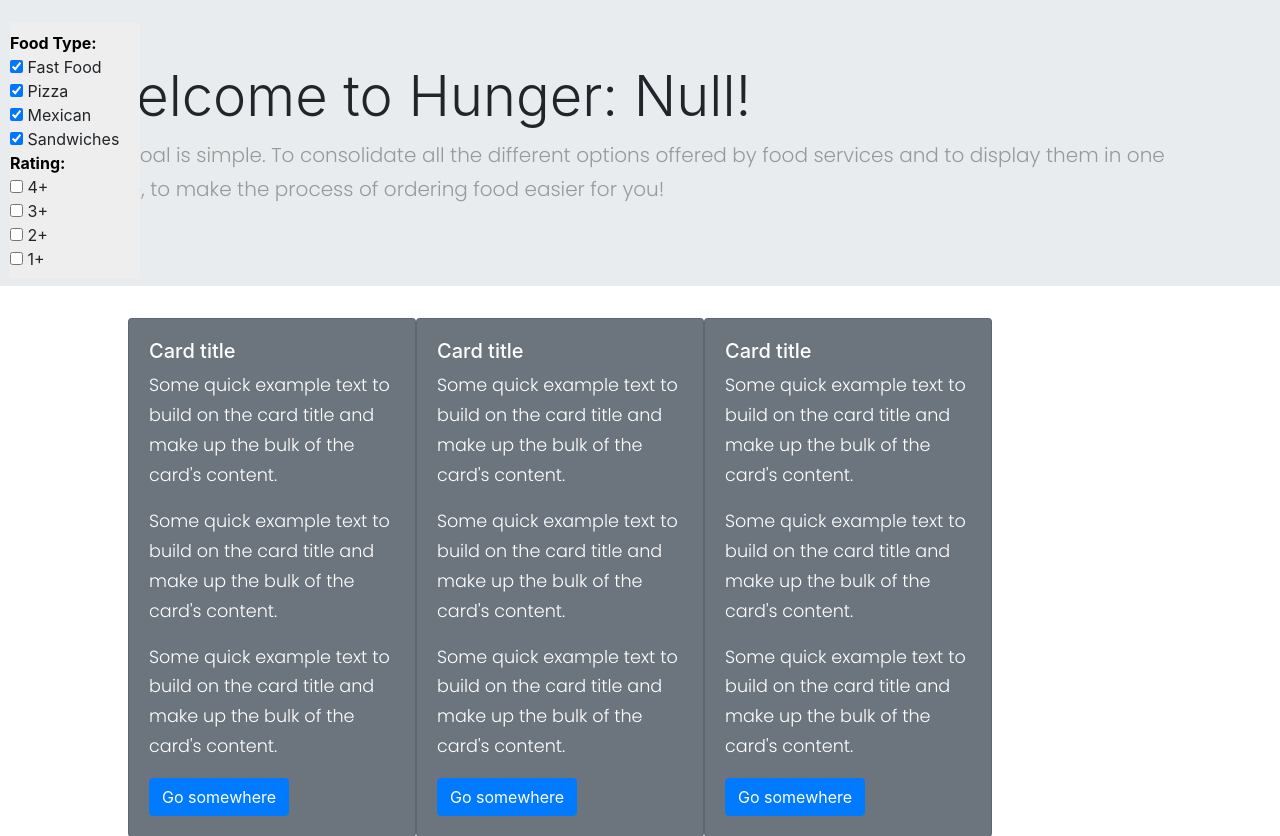
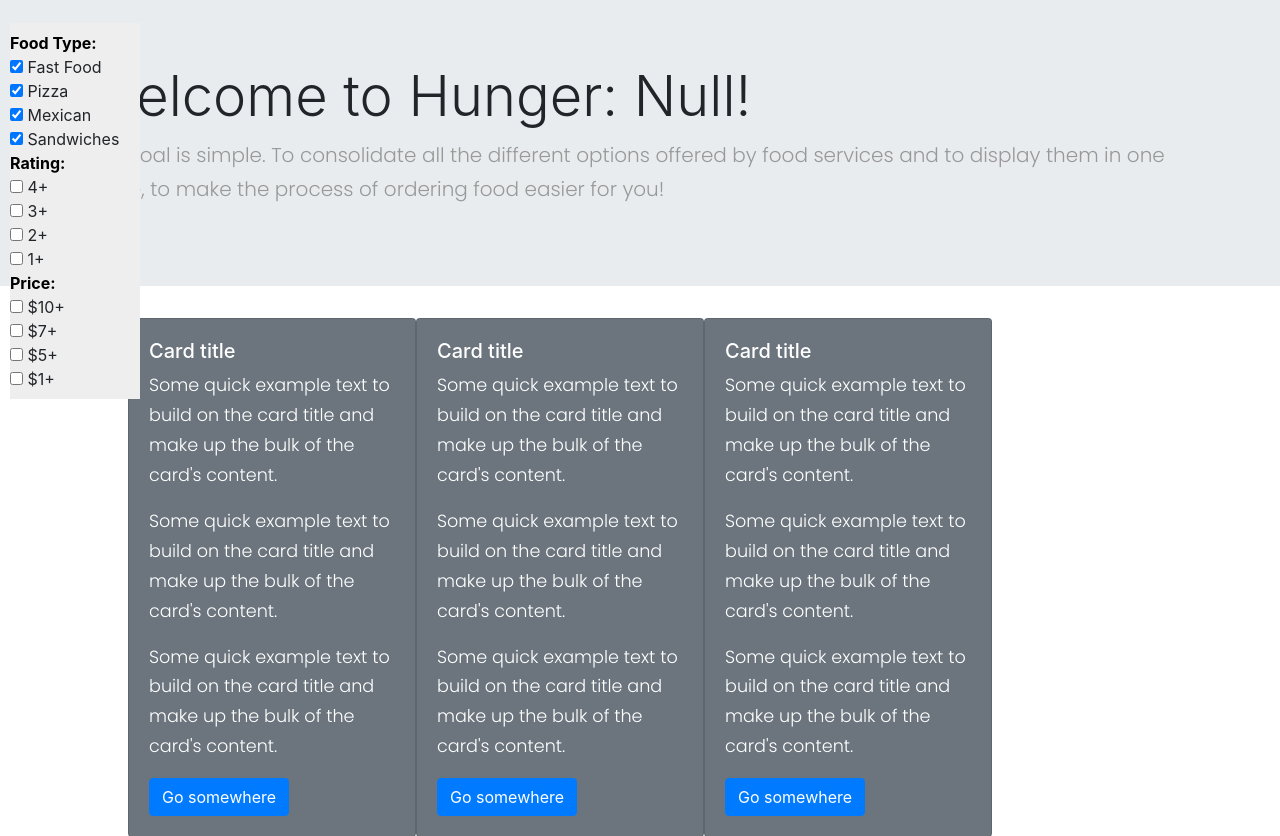
Before and after one commit to mattwu24/CSCI_3308_Project, a Node server app: page / in a window 1280 px wide. Shown: the part 57-893 px from the top of the page. Run offline with Node 20, Linux system fonts and the light colour scheme.

Commit message:
More filter options

```diff
--- a/views/pages/index.ejs
+++ b/views/pages/index.ejs
@@ -57,6 +57,11 @@
             <input type="checkbox" class="filterRating" value="3"> 3+ <br>
             <input type="checkbox" class="filterRating" value="2"> 2+ <br>
             <input type="checkbox" class="filterRating" value="1"> 1+ <br>
+            <div style="color:black"> <b>Price:</b> </div>
+            <input type="checkbox" class="filterRating" value="10"> $10+ <br>
+            <input type="checkbox" class="filterRating" value="7"> $7+ <br>
+            <input type="checkbox" class="filterRating" value="5"> $5+ <br>
+            <input type="checkbox" class="filterRating" value="1"> $1+ <br>
     </div>
 
     <div class="jumbotron jumbotron-fluid">
```
